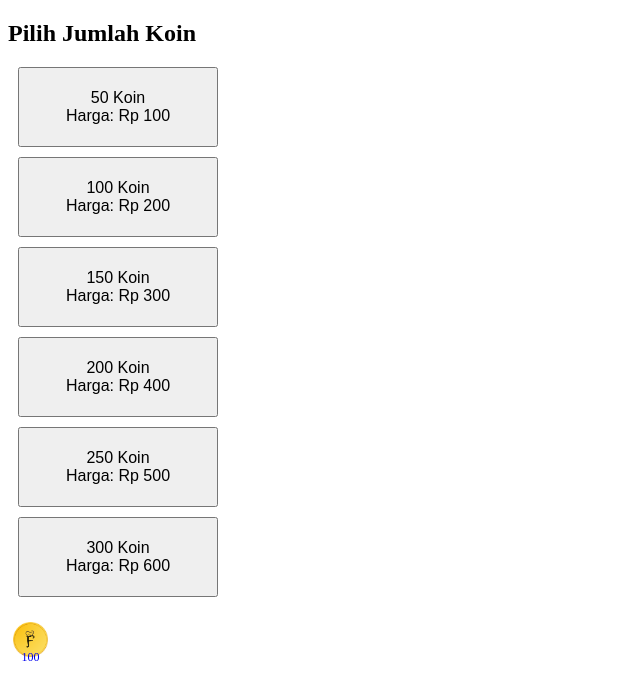
After one commit to andrmda18/Tubes_Kelompok8_FOODIE, a PHP site: page /user/koin.php in a window 1280 px wide. The commit adds this page. Shown: the top 700 px of the page, without its empty margins (0-640 px from the left). Run offline with PHP 8.4, Linux system fonts and the light colour scheme.

Commit message:
memperbaiki donwload file pdf, tampilan user, dan menambahkan fungsionalitas koin

```diff
--- /dev/null
+++ b/user/koin.php
@@ -0,0 +1,87 @@
+<!DOCTYPE html>
+<html lang="id">
+<head>
+    <meta charset="UTF-8">
+    <meta name="viewport" content="width=device-width, initial-scale=1.0">
+    <title>Koin dan Harga</title>
+    <style>
+        button {
+            display: block;
+            margin: 10px;
+            padding: 20px;
+            font-size: 16px;
+            width: 200px;
+            text-align: center;
+            cursor: pointer;
+        }
+        button:hover {
+            background-color: #f0f0f0;
+        }
+        .info {
+            margin-top: 20px;
+            font-size: 18px;
+            font-weight: bold;
+        }
+
+        .position-relative {
+            position: relative;
+            }
+
+            .badge {
+            font-size: 12px;  /* Ukuran font */
+            padding: 5px 10px; /* Padding untuk badge */
+            position: absolute;
+            bottom: -5px;  /* Menempatkan angka sedikit di bawah ikon */
+            left: 50%;
+            transform: translateX(-50%);
+            }
+
+    </style>
+</head>
+<body>
+
+    <h2>Pilih Jumlah Koin</h2>
+
+    <!-- Tombol koin -->
+    <button onclick="showInfo(50, 100)">50 Koin<br><span>Harga: Rp 100</span></button>
+    <button onclick="showInfo(100, 200)">100 Koin<br><span>Harga: Rp 200</span></button>
+    <button onclick="showInfo(150, 300)">150 Koin<br><span>Harga: Rp 300</span></button>
+    <button onclick="showInfo(200, 400)">200 Koin<br><span>Harga: Rp 400</span></button>
+    <button onclick="showInfo(250, 500)">250 Koin<br><span>Harga: Rp 500</span></button>
+    <button onclick="showInfo(300, 600)">300 Koin<br><span>Harga: Rp 600</span></button>
+
+    <!-- Menampilkan jumlah koin dan harga -->
+    <div id="info" class="info"></div>
+
+    <!-- Tombol Submit -->
+    <form id="submitForm" method="POST" action="proses.php">
+        <input type="hidden" id="hiddenKoin" name="koin" value="">
+        <input type="hidden" id="hiddenHarga" name="harga" value="">
+        <button type="submit" id="submitBtn" style="display: none;">Lanjutkan</button>
+    </form>
+
+    <div class="container-fluid d-flex align-items-center justify-content-center mb-3">
+        <a href="koin.php" class="position-relative">
+            <img src="../images/Koin.png" alt="" width="45px" class="me-2" />
+            <span class="position-relative bottom-0 start-50 translate-middle-x badge bg-primary" style="font-size: 12px;">100</span>
+        </a>
+    </div>
+
+
+    <script>
+        // Fungsi untuk menampilkan informasi dan menyimpan data
+        function showInfo(koin, harga) {
+            // Menampilkan jumlah koin dan harga
+            document.getElementById('info').innerHTML = "Jumlah Koin: " + koin + "<br>Harga: Rp " + harga;
+
+            // Menyimpan nilai koin dan harga ke dalam input tersembunyi
+            document.getElementById('hiddenKoin').value = koin;
+            document.getElementById('hiddenHarga').value = harga;
+
+            // Menampilkan tombol submit
+            document.getElementById('submitBtn').style.display = 'block';
+        }
+    </script>
+
+</body>
+</html>
```
Also changed, not shown: user/download.php (+79 -24 lines), user/home.php (+9 -3 lines), user/proses.php (added, +64 -0 lines).
